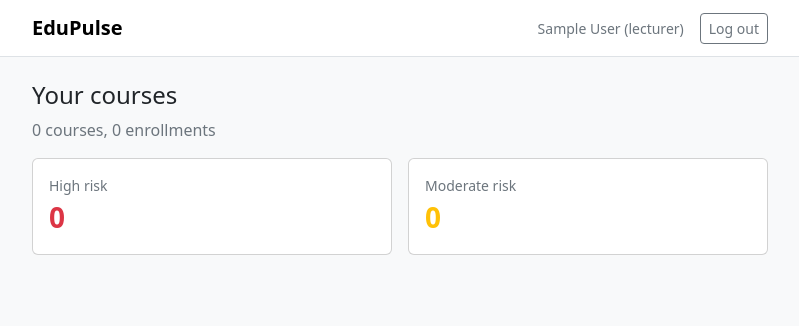
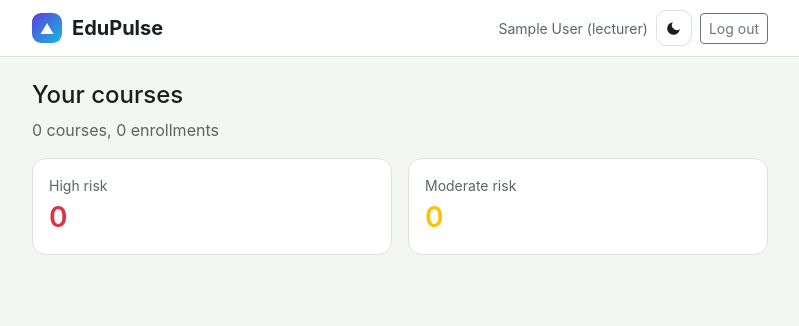
Before and after one commit to ChibuikeChad/edupulse, a Flask app: page /dashboard in a window 1280 px wide. Shown: the top 326 px of the page, without its empty margins (240-1039 px from the left). Run offline with Flask 3, Linux system fonts and the light colour scheme; the visitor is signed in with stand-in values (Sample User, id 1); data that the repository does not hold is empty.

Commit message:
Redesign: shared layout, theme colours and dark mode

```diff
--- /dev/null
+++ b/static/app.js
@@ -0,0 +1,23 @@
+(function () {
+  var MOON = '<svg width="17" height="17" viewBox="0 0 24 24" fill="currentColor" aria-hidden="true"><path d="M21 12.8A9 9 0 1 1 11.2 3a7 7 0 0 0 9.8 9.8z"/></svg>';
+  var SUN = '<svg width="17" height="17" viewBox="0 0 24 24" fill="none" stroke="currentColor" stroke-width="2" stroke-linecap="round" aria-hidden="true"><circle cx="12" cy="12" r="4" fill="currentColor"/><path d="M12 2v2M12 20v2M4.9 4.9l1.4 1.4M17.7 17.7l1.4 1.4M2 12h2M20 12h2M4.9 19.1l1.4-1.4M17.7 6.3l1.4-1.4"/></svg>';
+
+  var btn = document.getElementById("theme-btn");
+  if (!btn) return;
+
+  function isDark() {
+    return document.documentElement.getAttribute("data-bs-theme") === "dark";
+  }
+  function paint() {
+    btn.innerHTML = isDark() ? SUN : MOON;
+    btn.setAttribute("aria-label", isDark() ? "Switch to light mode" : "Switch to dark mode");
+  }
+
+  btn.onclick = function () {
+    var next = isDark() ? "light" : "dark";
+    document.documentElement.setAttribute("data-bs-theme", next);
+    try { localStorage.setItem("theme", next); } catch (e) {}
+    paint();
+  };
+  paint();
+})();
--- /dev/null
+++ b/static/style.css
@@ -0,0 +1,79 @@
+:root {
+  --ac: #5B3FE0;
+  --ac2: #19B8D9;
+  --bg: #F4F6F3;
+  --surface: #FFFFFF;
+  --bd: #DDE3DC;
+  --tx: #17201B;
+  --t2: #5A665F;
+  --r: 14px;
+}
+[data-bs-theme="dark"] {
+  --ac: #A592FF;
+  --bg: #101412;
+  --surface: #181D1A;
+  --bd: #2B342F;
+  --tx: #E8EEEA;
+  --t2: #9AA8A0;
+}
+
+body {
+  background: var(--bg);
+  color: var(--tx);
+  font-family: -apple-system, BlinkMacSystemFont, "Segoe UI", Roboto, sans-serif;
+}
+a { color: var(--ac); }
+
+.navbar {
+  background: var(--surface) !important;
+  border-color: var(--bd) !important;
+}
+.navbar-brand {
+  display: flex;
+  align-items: center;
+  gap: 10px;
+  font-weight: 700;
+  color: var(--tx) !important;
+}
+.brand-logo {
+  width: 30px;
+  height: 30px;
+  border-radius: 9px;
+  background: linear-gradient(135deg, var(--ac), var(--ac2));
+  color: #fff;
+  display: inline-flex;
+  align-items: center;
+  justify-content: center;
+  font-size: 14px;
+}
+
+.card {
+  background: var(--surface);
+  border: 1px solid var(--bd);
+  border-radius: var(--r);
+  box-shadow: none;
+}
+a .card { transition: transform .15s, border-color .15s; }
+a:hover .card { transform: translateY(-2px); border-color: var(--ac); }
+
+.table { --bs-table-bg: transparent; }
+.text-secondary { color: var(--t2) !important; }
+
+.btn-success {
+  background: linear-gradient(135deg, var(--ac), var(--ac2));
+  border: 0;
+  font-weight: 600;
+}
+.btn-success:hover { filter: brightness(1.08); }
+
+.theme-btn {
+  width: 36px;
+  height: 36px;
+  display: inline-flex;
+  align-items: center;
+  justify-content: center;
+  border-radius: 10px;
+  border: 1px solid var(--bd);
+  background: var(--surface);
+  color: var(--tx);
+}
--- a/templates/base.html
+++ b/templates/base.html
@@ -4,14 +4,27 @@
   <meta charset="UTF-8">
   <meta name="viewport" content="width=device-width, initial-scale=1">
   <title>{% block title %}EduPulse{% endblock %}</title>
+  <script>
+    (function () {
+      try {
+        var t = localStorage.getItem("theme");
+        if (!t && window.matchMedia("(prefers-color-scheme: dark)").matches) t = "dark";
+        document.documentElement.setAttribute("data-bs-theme", t || "light");
+      } catch (e) {}
+    })();
+  </script>
   <link href="https://cdn.jsdelivr.net/npm/bootstrap@5.3.3/dist/css/bootstrap.min.css" rel="stylesheet">
+  <link href="{{ url_for('static', filename='style.css') }}" rel="stylesheet">
 </head>
-<body class="bg-light">
-  <nav class="navbar bg-white border-bottom mb-4">
+<body>
+  <nav class="navbar border-bottom mb-4">
     <div class="container" style="max-width: 760px;">
-      <a class="navbar-brand fw-semibold" href="/dashboard">EduPulse</a>
-      <div class="d-flex align-items-center gap-3">
-        <span class="text-secondary small">{{ session["name"] }} ({{ session["role"] }})</span>
+      <a class="navbar-brand" href="/dashboard">
+        <span class="brand-logo">&#9650;</span> EduPulse
+      </a>
+      <div class="d-flex align-items-center gap-2">
+        <span class="text-secondary small d-none d-sm-inline">{{ session["name"] }} ({{ session["role"] }})</span>
+        <button id="theme-btn" class="theme-btn" type="button"></button>
         <a href="/logout" class="btn btn-outline-secondary btn-sm">Log out</a>
       </div>
     </div>
@@ -24,5 +37,6 @@
     {% endwith %}
     {% block content %}{% endblock %}
   </div>
+  <script src="{{ url_for('static', filename='app.js') }}"></script>
 </body>
 </html>
```
